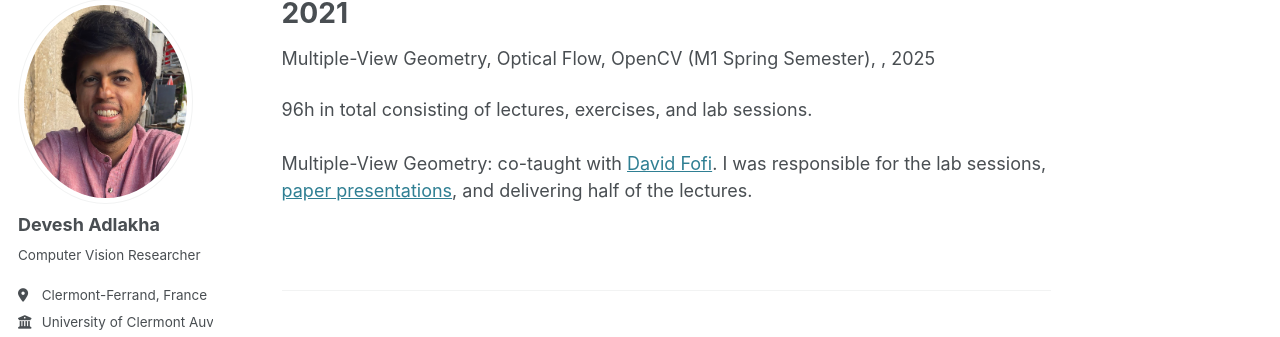
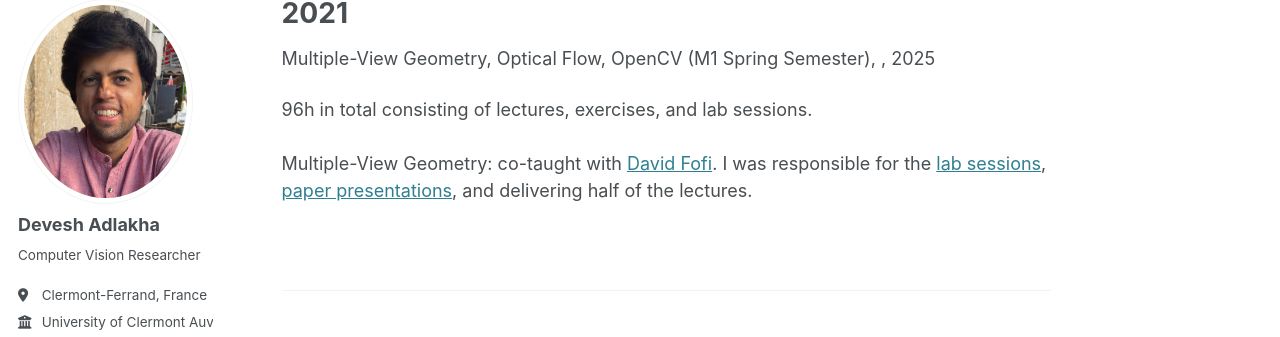
Before and after one commit to devadlakha/devadlakha.github.io, a Jekyll site: the page built from _teaching/2021.md, in a window 1280 px wide and 995 px high. Shown: the part 107-444 px from the top of the window. Built offline with Jekyll 4.4.1, drawn with Linux system fonts in a browser that asks for light colours; some web fonts are replaced; part of the change alters nothing that is shown.

Commit message:
Update 2021.md

```diff
--- a/_teaching/2021.md
+++ b/_teaching/2021.md
@@ -8,4 +8,4 @@ location:
 ---
 
 96h in total consisting of lectures, exercises, and lab sessions.<br><br>
-Multiple-View Geometry: co-taught with [David Fofi](http://www.davidfofi.net). I was responsible for the lab sessions, [paper presentations](https://coda.io/@devesh-adlakha/vp-paper-presentation), and delivering half of the lectures.
+Multiple-View Geometry: co-taught with [David Fofi](http://www.davidfofi.net). I was responsible for the [lab sessions](https://coda.io/@devesh-adlakha/lab-exercises), [paper presentations](https://coda.io/@devesh-adlakha/vp-paper-presentation), and delivering half of the lectures.
```
